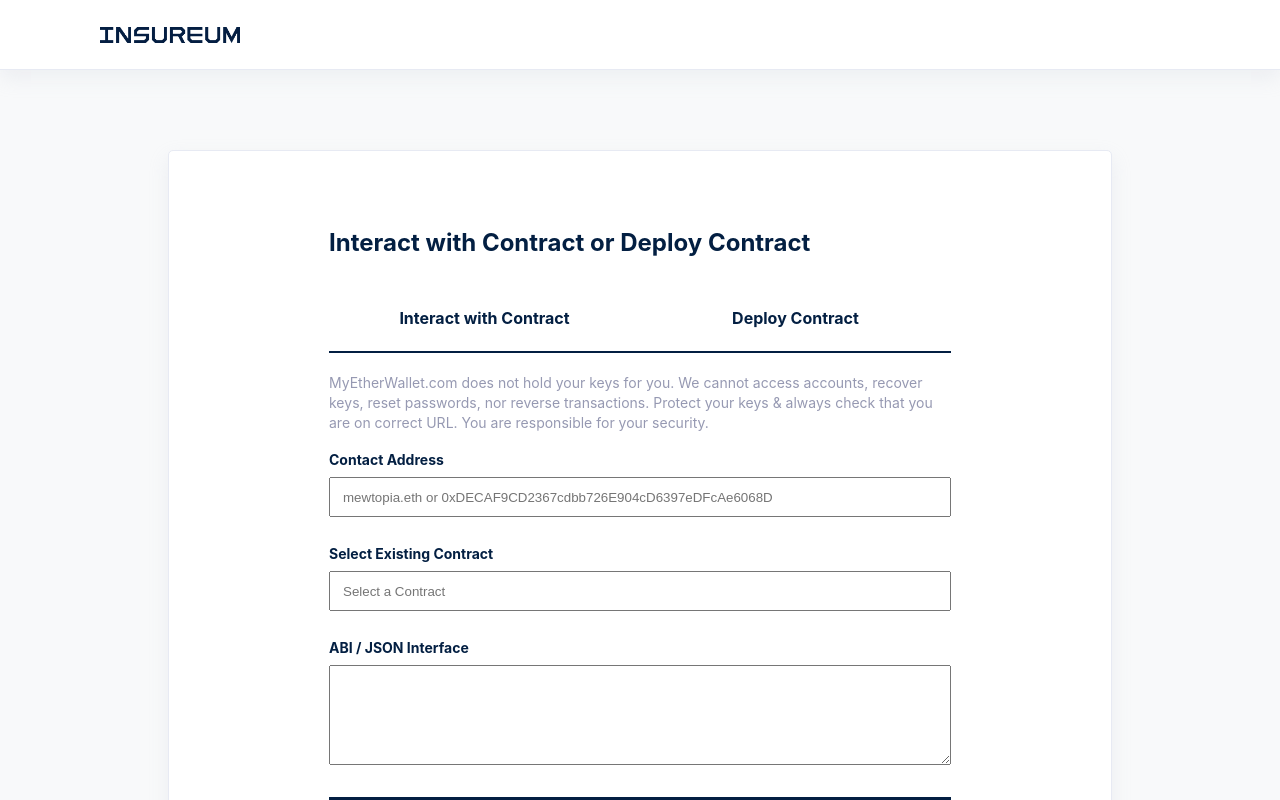
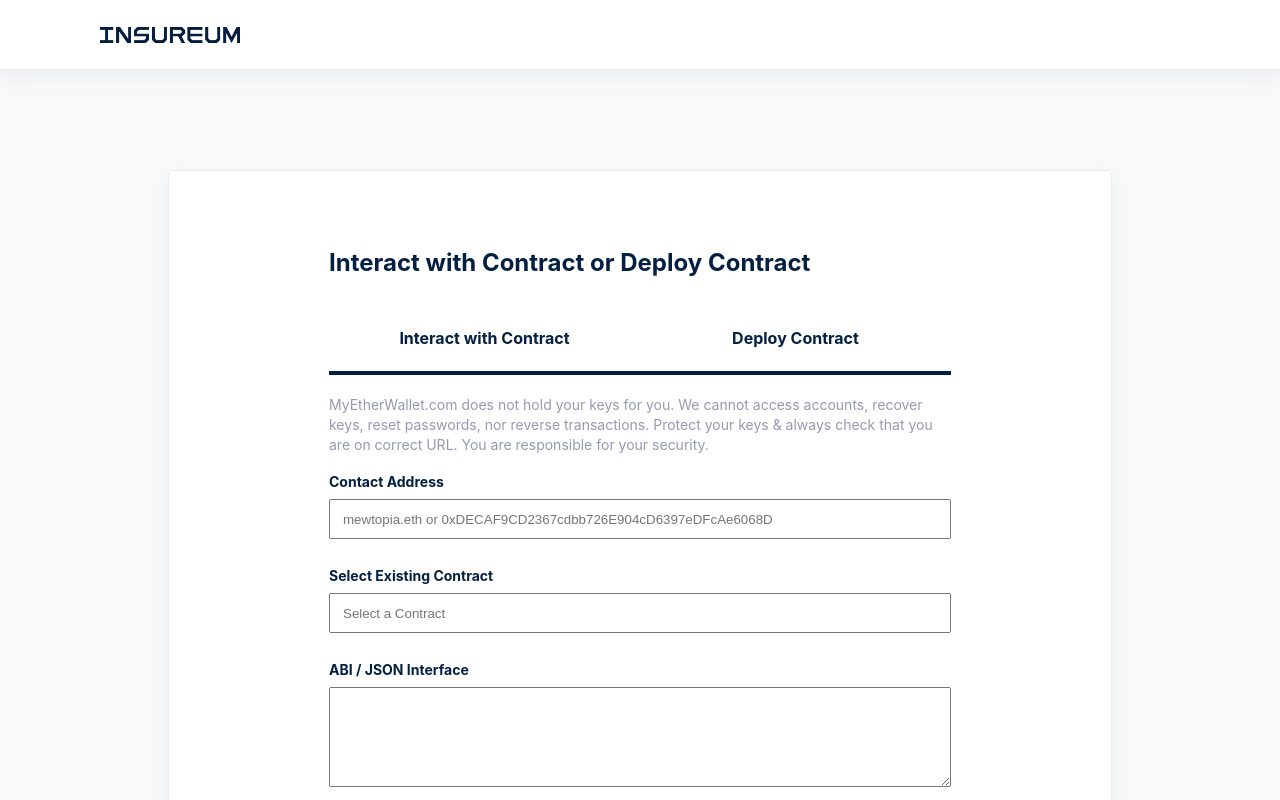
Before and after one commit to andrwj/myKlaytnContract, a React (Create React App) app: page / in a window 1280 px wide. Shown: the top 800 px of the page. Built offline with nearby package versions, Linux system fonts and the light colour scheme.

Commit message:
account setting

```diff
--- a/src/Routes/Contract/Contract.js
+++ b/src/Routes/Contract/Contract.js
@@ -20,7 +20,18 @@ const Section = styled.section`
 const ContainerWrap = styled.div`
   width: 1024px;
   margin: 0 auto;
-  padding: 80px 40px;
+  padding: 100px 40px;
+`
+
+const Tabss = styled(Tab)`
+  width: 50%;
+  text-align: center;
+  padding: 25px 10px;
+  font-size: 16px;
+  font-weight: 700;
+  color: #031f42;
+  border-bottom: 4px solid #031f42
+    // ${props => (props.current ? '#031f42' : 'transparent')};
 `
 
 const Container = styled.div`
@@ -29,6 +40,18 @@ const Container = styled.div`
   margin: 0 auto;
   background: white;
   padding: 5rem 10rem;
+  box-sizing: border-box;
+  border: 1px solid #e7eaf3;
+  border-radius: 5px;
+  box-shadow: 0 0.5rem 1.2rem rgba(189, 197, 209, 0.2);
+`
+
+const ContainerBottom = styled.div`
+  width: 100%;
+  // height: 780px;
+  margin: 0 auto;
+  background: white;
+  padding: 5rem 3rem;
   box-sizing: border-box;
   border: 1px solid #e7eaf3;
   border-radius: 5px;
@@ -67,7 +90,9 @@ class Contract extends Component {
 
     this.state = {
       isDeployContract: false,
-      isDeploySueccess: false
+      isDeploySuccess: false,
+      isAccessTab: false,
+      isAccessSuccess: false
     }
   }
 
@@ -76,19 +101,40 @@ class Contract extends Component {
       isDeployContract: true
     })
   }
-  deploySueccess = () => {
+  deploySuccess = () => {
     this.setState({
-      isDeploySueccess: true
+      isDeploySuccess: true
     })
   }
   deployClose = () => {
     this.setState({
-      isDeploySueccess: false
+      isDeploySuccess: false
+    })
+  }
+  accessTabOpen = () => {
+    this.setState({
+      isAccessTab: true
+    })
+  }
+  accessTabClose = () => {
+    this.setState({
+      isAccessTab: false
+    })
+  }
+  accessSuccess = () => {
+    this.setState({
+      isAccessSuccess: true,
+      isAccessTab: false
     })
   }
 
   render() {
-    const { isDeployContract, isDeploySueccess } = this.state
+    const {
+      isDeployContract,
+      isDeploySuccess,
+      isAccessTab,
+      isAccessSuccess
+    } = this.state
 
     return (
       <Section>
@@ -97,10 +143,18 @@ class Contract extends Component {
             <h2>Interact with Contract or Deploy Contract</h2>
             <Tabs className={styles.tabs}>
               <TabList className={styles.tabList}>
-                <Tab selectedTabClassName="asd" className={styles.tab}>
+                <Tabss
+                  current={false}
+                  className={styles.tab}
+                  onClick={this.accessTabClose}>
                   Interact with Contract
-                </Tab>
-                <Tab className={styles.tab}>Deploy Contract</Tab>
+                </Tabss>
+                <Tabss
+                  current={true}
+                  className={styles.tab}
+                  onClick={this.accessTabOpen}>
+                  Deploy Contract
+                </Tabss>
               </TabList>
               <div className={styles.description}>
                 MyEtherWallet.com does not hold your keys for you. We cannot
@@ -152,12 +206,14 @@ class Contract extends Component {
                     type="text"
                     placeholder="30000"
                   />
+                  {isAccessSuccess && (
                     <input
                       className={styles.submit}
                       type="button"
                       value="Sign Transaction"
                       onClick={this.deploySection}
                     />
+                  )}
                 </form>
                 {isDeployContract && (
                   <div>
@@ -179,7 +235,7 @@ class Contract extends Component {
                       style={{ margin: 0 }}
                       type="submit"
                       value="Deploy Contract"
-                      onClick={this.deploySueccess}
+                      onClick={this.deploySuccess}
                     />
                   </div>
                 )}
@@ -187,7 +243,7 @@ class Contract extends Component {
             </Tabs>
           </Container>
         </ContainerWrap>
-        {isDeploySueccess && (
+        {isDeploySuccess && (
           <DeploySuccess>
             <DeploySuccessDesc>
               <FontAweSomeWrap>
@@ -210,6 +266,63 @@ class Contract extends Component {
             </DeploySuccessDesc>
           </DeploySuccess>
         )}
+        {isAccessTab && (
+          <ContainerWrap style={{ paddingTop: 0, paddingBottom: 60 }}>
+            <ContainerBottom>
+              <h2>Access Existing Account</h2>
+              <Tabs
+                style={{
+                  marginTop: 20,
+                  display: 'flex',
+                  flexDirection: 'row'
+                }}>
+                <TabList className={styles.accountTabs}>
+                  <Tab className={styles.accountTab}>
+                    Sign-in Using Private Key
+                  </Tab>
+                  <Tab className={styles.accountTab}>
+                    Sign-in Using Keystore File
+                  </Tab>
+                </TabList>
+                <div style={{ flex: 1.3, padding: '0 30px' }}>
+                  <div className={styles.description} style={{ paddingTop: 0 }}>
+                    You can access your account using your private key or Klaytn
+                    HRA Private Key (for custom address accounts). Or you can
+                    also use your keystore file and its password.
+                  </div>
+                  <TabPanel>
+                    <h3>Private Key or HRA Private Key</h3>
+                    <input
+                      className={styles.input}
+                      style={{ marginBottom: 30 }}
+                    />
+                    <input
+                      className={styles.submit}
+                      type="submit"
+                      value="Access"
+                      onClick={this.accessSuccess}
+                    />
+                  </TabPanel>
+                  <TabPanel>
+                    <h3>Import Keystore File (.json)</h3>
+                    <input
+                      className={styles.input}
+                      style={{ marginBottom: 30 }}
+                    />
+                    <h3>Password</h3>
+                    <input className={styles.input} />
+                    <input
+                      className={styles.submit}
+                      type="submit"
+                      value="Access"
+                      onClick={this.accessSuccess}
+                    />
+                  </TabPanel>
+                </div>
+              </Tabs>
+            </ContainerBottom>
+          </ContainerWrap>
+        )}
       </Section>
     )
   }
--- a/src/Routes/Contract/Contract.module.scss
+++ b/src/Routes/Contract/Contract.module.scss
@@ -12,35 +12,68 @@ h2 {
     justify-content: space-between;
     .tab {
       // background: blue;
-      width: 50%;
-      text-align: center;
-      padding: 25px 10px;
+      // width: 50%;
+      // text-align: center;
+      // padding: 25px 10px;
+      // font-size: 16px;
+      // font-weight: 700;
+      // color: #031f42;
+      // border-bottom: 2px solid #031f42;
+      // cursor: pointer;
+    }
+  }
+
+  .tabPanel {
+    // background: red;
+
+    .textarea {
+      width: 100%;
+      height: 100px;
+      margin-bottom: 30px;
+      padding: 10px;
+    }
+
+    .transactionBox {
+      display: flex;
+      justify-content: space-between;
+      margin-top: 50px;
+
+      form {
+        width: 48%;
+      }
+    }
+  }
+}
+
+.accountTabs {
+  flex: 0.6;
+  display: flex;
+  flex-direction: column;
+
+  .accountTab {
+    width: 100%;
+    height: 100px;
+    display: flex;
+    align-items: center;
+    justify-content: flex-start;
     font-size: 16px;
     font-weight: 700;
     color: #031f42;
-      border-bottom: 2px solid #031f42;
-      cursor: pointer;
+    border-right: 2px solid #031f42;
   }
 }
+
 .description {
   padding: 20px 0;
   font-size: 14px;
   color: #9699b2;
   line-height: 20px;
 }
-  .tabPanel {
-    // background: red;
 h3 {
   font-size: 14px;
   font-weight: 700;
   color: #031f42;
   margin-bottom: 10px;
-    }
-    .textarea {
-      width: 100%;
-      height: 100px;
-      margin-bottom: 30px;
-      padding: 10px;
 }
 .input {
   display: block;
@@ -59,14 +92,3 @@ h2 {
   width: 100%;
   height: 40px;
 }
-    .transactionBox {
-      display: flex;
-      justify-content: space-between;
-      margin-top: 50px;
-
-      form {
-        width: 48%;
-      }
-    }
-  }
-}
```
Lines whose indentation alone changed are shown as unchanged.
